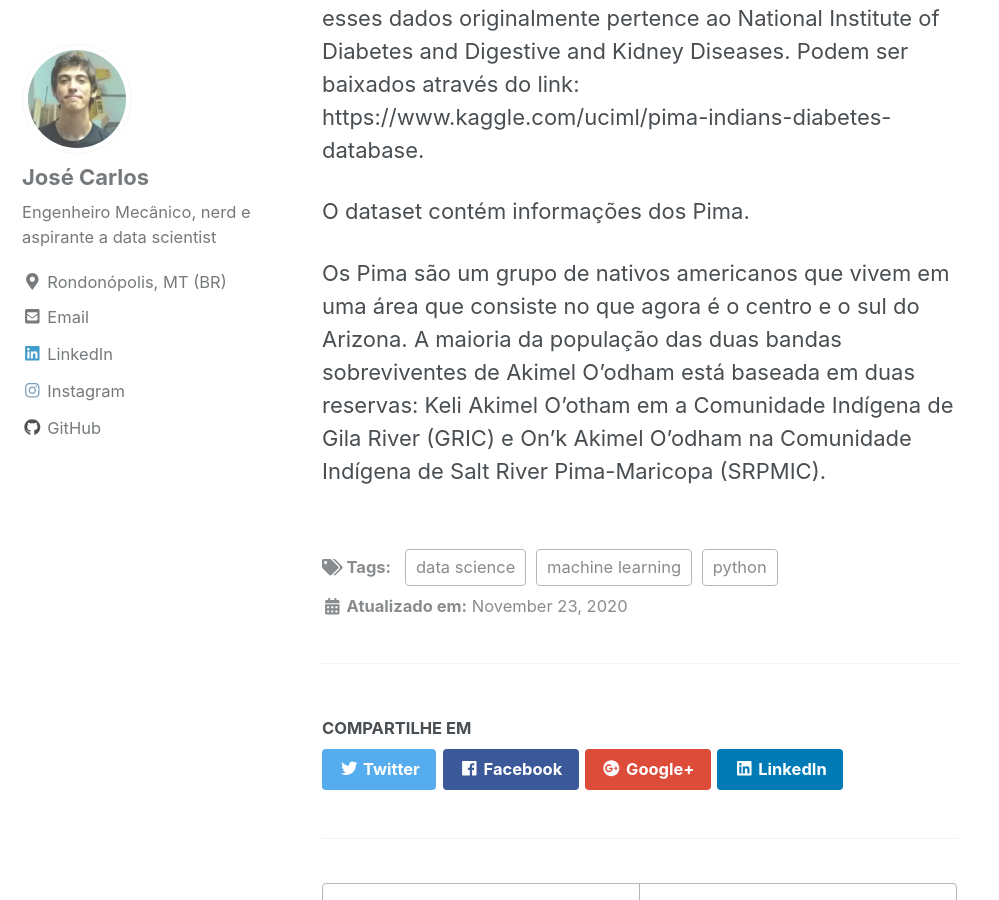
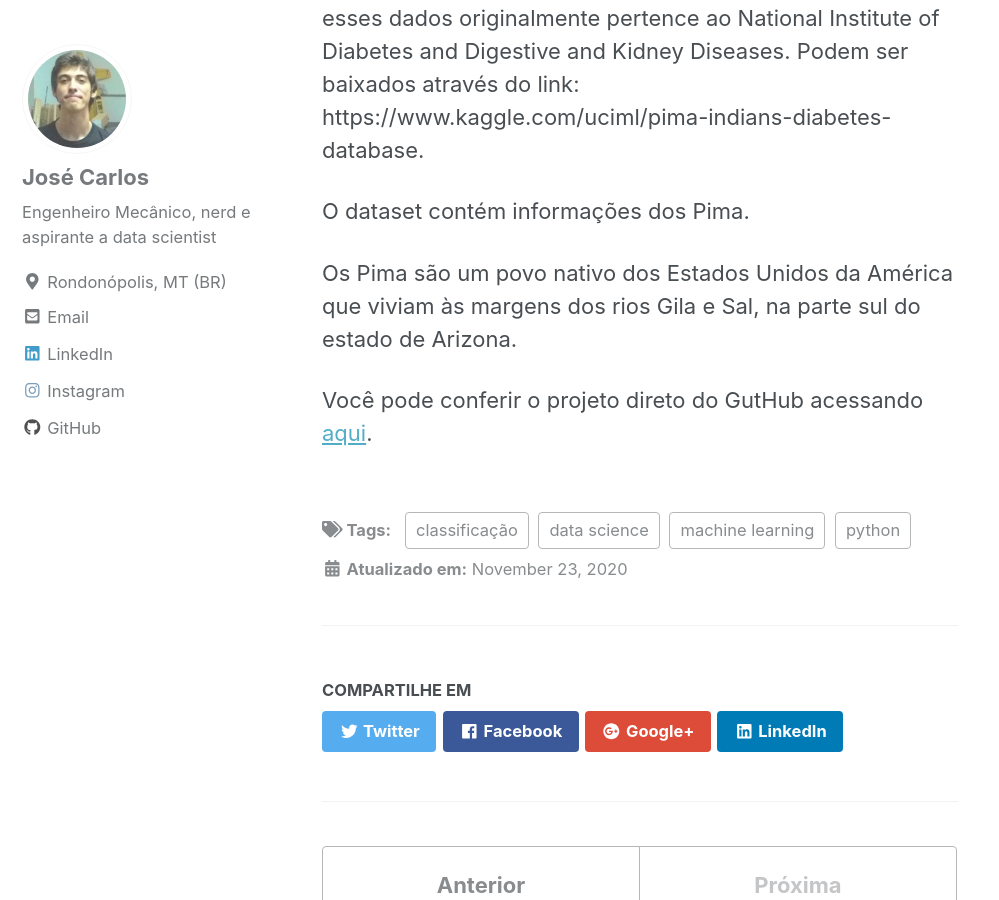
Before and after one commit to jcfneto/jcfneto.github.io, a Jekyll site: the page built from _posts/2020-11-23-diagn-diabetes.md, in a window 1280 px wide and 900 px high, scrolled down 460 px. Shown: the whole window, without its empty margins (0-999 px from the left). Built offline with Jekyll 4.4.1, drawn with Linux system fonts in a browser that asks for light colours; nearby versions of some CDN libraries.

Commit message:
Update 2020-11-23-diagn-diabetes.md

```diff
--- a/_posts/2020-11-23-diagn-diabetes.md
+++ b/_posts/2020-11-23-diagn-diabetes.md
@@ -1,10 +1,10 @@
 ---
 title: "Predição de Diabetes com Base em Medidas de Diagnóstico"
 date: 2020-11-23
-tags: [machine learning, data science, python]
+tags: [machine learning, data science, python, classificação]
 # header:
   # image: "/images/post1.png"
-excerpt: "Análise de Sentimentos, Twitter, Linguagem R"
+excerpt: "Machine Learning, Data Science, Python, Classificação"
 mathjax: "true"
 ---
 
@@ -14,4 +14,6 @@ O modelo será baseado em DADOS históricos, sendo que esses dados originalmente
 
 O dataset contém informações dos Pima.
 
-Os Pima são um grupo de nativos americanos que vivem em uma área que consiste no que agora é o centro e o sul do Arizona. A maioria da população das duas bandas sobreviventes de Akimel O'odham está baseada em duas reservas: Keli Akimel O'otham em a Comunidade Indígena de Gila River (GRIC) e On'k Akimel O'odham na Comunidade Indígena de Salt River Pima-Maricopa (SRPMIC).
+Os Pima são um povo nativo dos Estados Unidos da América que viviam às margens dos rios Gila e Sal, na parte sul do estado de Arizona.
+
+Você pode conferir o projeto direto do GutHub acessando [aqui](https://github.com/jcfneto/portfolio/blob/main/PredDiabetes.ipynb).
```
